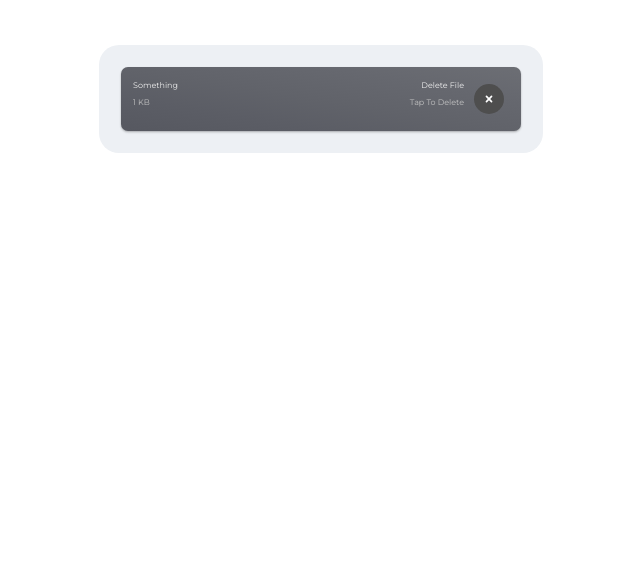
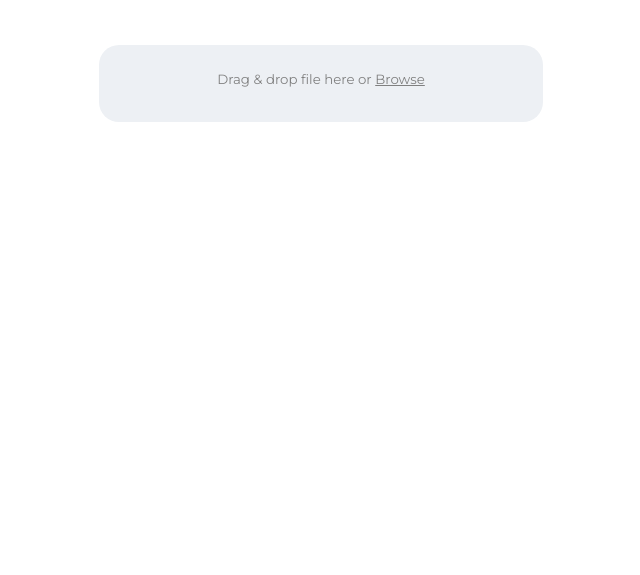
Before and after one commit to Saff-Elli-Khan/Epic-file, a plain HTML site: page index.html in a window 1280 px wide. Shown: the part 225-800 px from the top of the page, without its empty margins (319-959 px from the left). Drawn offline with Linux system fonts and the light colour scheme.

Commit message:
Update index.html

```diff
--- a/index.html
+++ b/index.html
@@ -44,40 +44,13 @@
       //Instantiate Epic File Class
       const file = new EpicFile();
 
-      //Server Configuration
-      file.server_config({
-        url: "http://localhost/",
-
-        //Upload (Process) File Headers & Post Data
-        process: {
-          endpoint: "index.php",
-          headers: {
-            "x-token": "testingtoken123"
-          },
-          post: {
-            token: "x-token-here"
-          }
-        },
-
-        //Delete (Revert) File Headers & Post Data
-        revert: {
-          endpoint: "index.php",
-          headers: {
-            "x-token": "testingtoken123"
-          },
-          post: {
-            token: "x-token-here"
-          }
-        }
-      });
-
       //Epic File Configuration
       file.create("#epic-file", {
         theme_profile: false, //For single circular image file
         multiple: true, //Accept Multiple Files
         limit: 1, //Upload Files Limit
         max_size: 10, //Max File Size
-        instant_upload: true, //Set True To Upload Instantly
+        instant_upload: false, //Set True To Upload Instantly
         //Allowed File Mimes
         accept: [
           "image/png",
@@ -137,23 +110,50 @@
         }
       });
 
+      //Server Configuration
+      // file.server_config({
+      //   url: "http://localhost/",
+
+      //   //Upload (Process) File Headers & Post Data
+      //   process: {
+      //     endpoint: "index.php",
+      //     headers: {
+      //       "x-token": "testingtoken123"
+      //     },
+      //     post: {
+      //       token: "x-token-here"
+      //     }
+      //   },
+
+      //   //Delete (Revert) File Headers & Post Data
+      //   revert: {
+      //     endpoint: "index.php",
+      //     headers: {
+      //       "x-token": "testingtoken123"
+      //     },
+      //     post: {
+      //       token: "x-token-here"
+      //     }
+      //   }
+      // });
+
       //Already Loaded Files
-      file.load([
-        //First File
-        {
-          name: "Something",
-          size: 1000,
-          src: "./assets/img/logo.png"
-        }
-        // //Second File
-        // {
-        //   reference: 1001, //A Unique File ID From Server (Used To Delete File From Server)
-        //   name: "Something",
-        //   size: 1000,
-        //   src: "fileSource.jpg"
-        // }
-        // //And So on...
-      ]);
+      // file.load([
+      //   //First File
+      //   {
+      //     name: "Something",
+      //     size: 1000,
+      //     src: "./assets/img/logo.png"
+      //   }
+      //   // //Second File
+      //   // {
+      //   //   reference: 1001, //A Unique File ID From Server (Used To Delete File From Server)
+      //   //   name: "Something",
+      //   //   size: 1000,
+      //   //   src: "fileSource.jpg"
+      //   // }
+      //   // //And So on...
+      // ]);
     </script>
   </body>
 </html>
```
